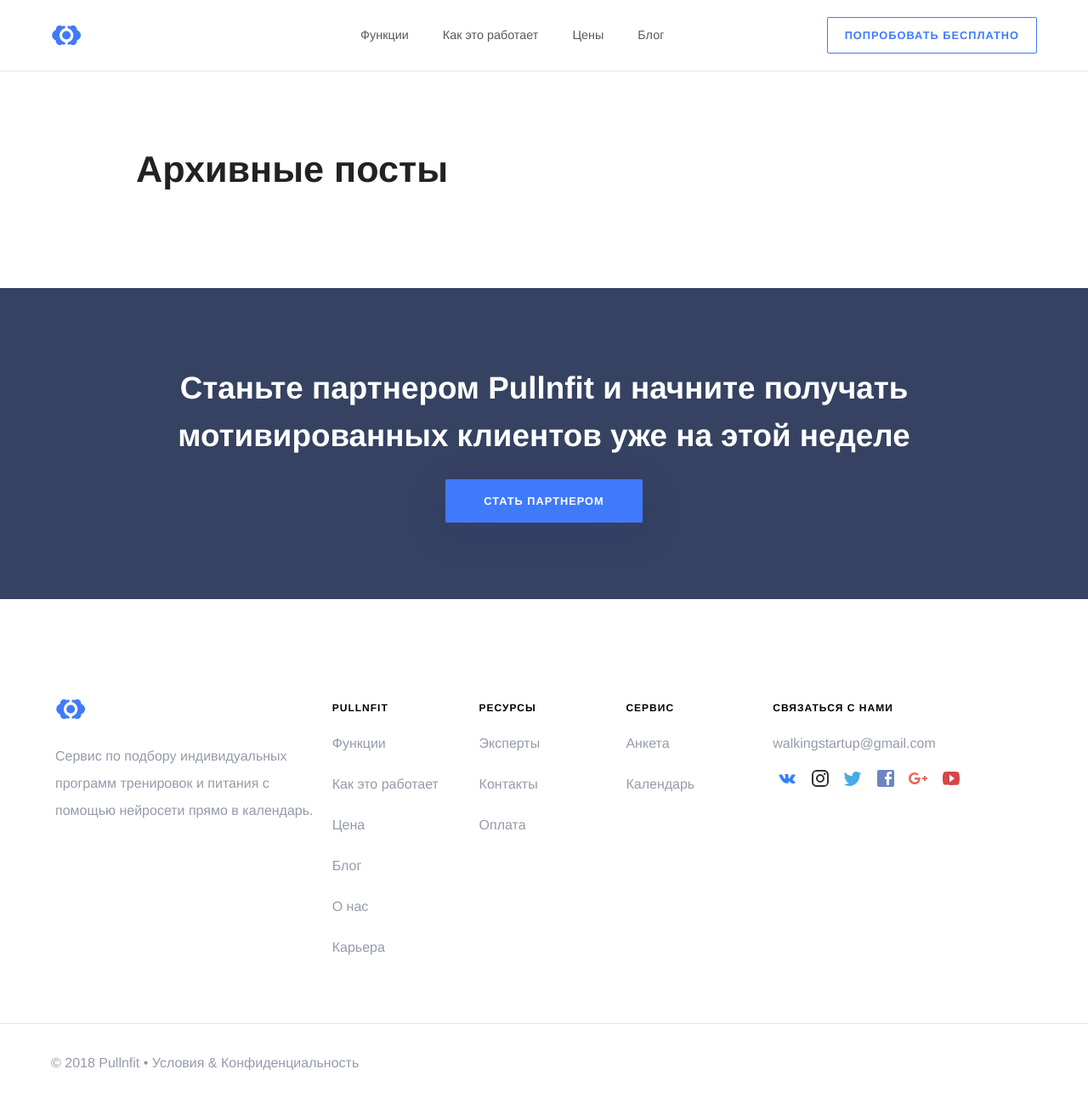
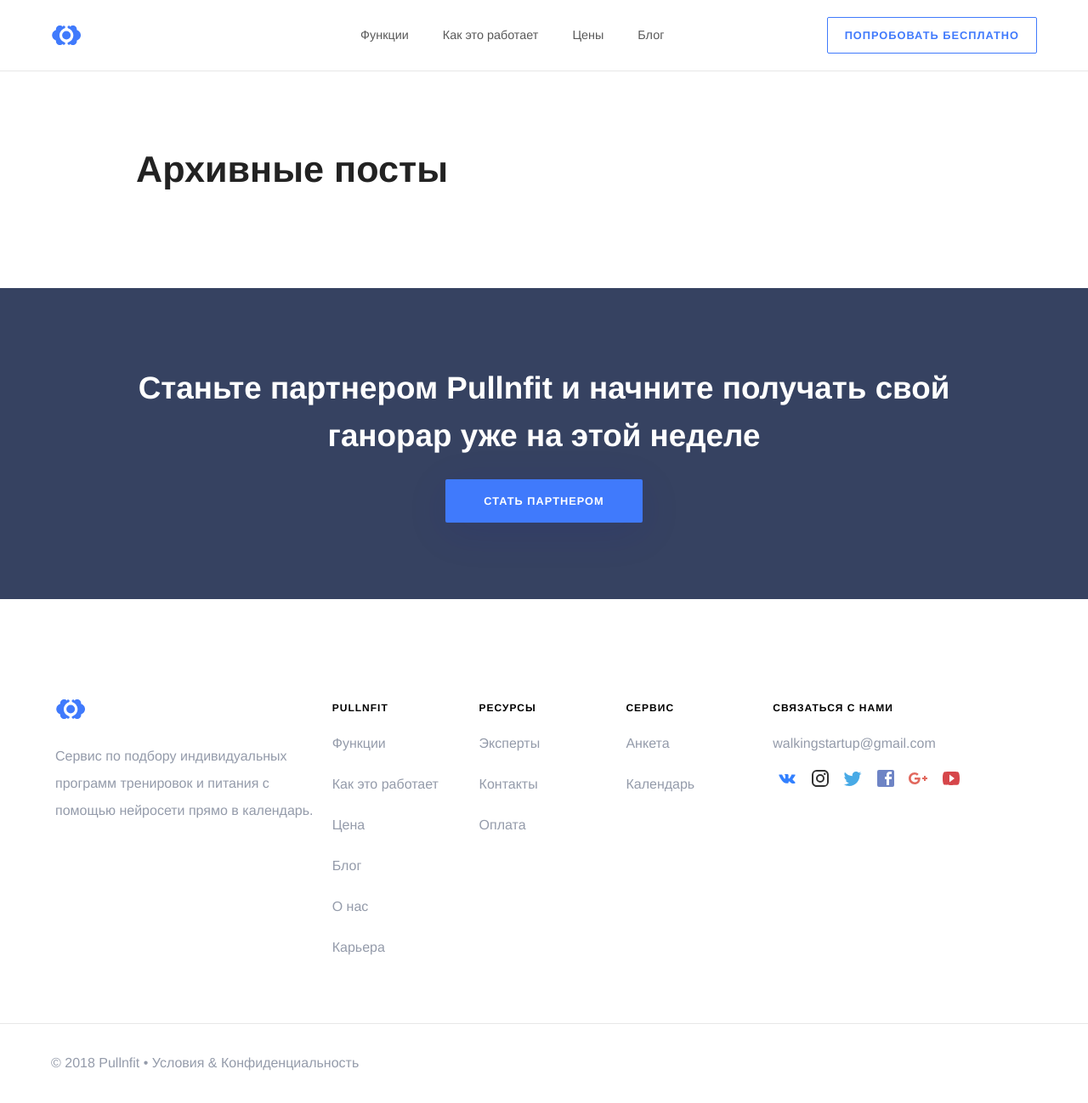
Before and after one commit to RakhimyanTim/adroholic.github.io, a Jekyll site: the page built from pages/archived.html, in a window 1280 px wide. Shown: the whole page at 85% size. Built offline with Jekyll 4.4.1, drawn with Linux system fonts in a browser that asks for light colours; some web fonts are replaced; some of the changed lines change nothing that is shown.

Commit message:
Update page.html

```diff
--- a/_layouts/page.html
+++ b/_layouts/page.html
@@ -9,4 +9,4 @@
 
 {{ content }}
 
-{% include components/cta/main.html text="Станьте партнером Pullnfit и начните получать мотивированных клиентов уже на этой неделе" button="Стать партнером" %}
+{% include components/cta/main.html text="Станьте партнером Pullnfit и начните получать свой ганорар уже на этой неделе" button="Стать партнером" %}
```
